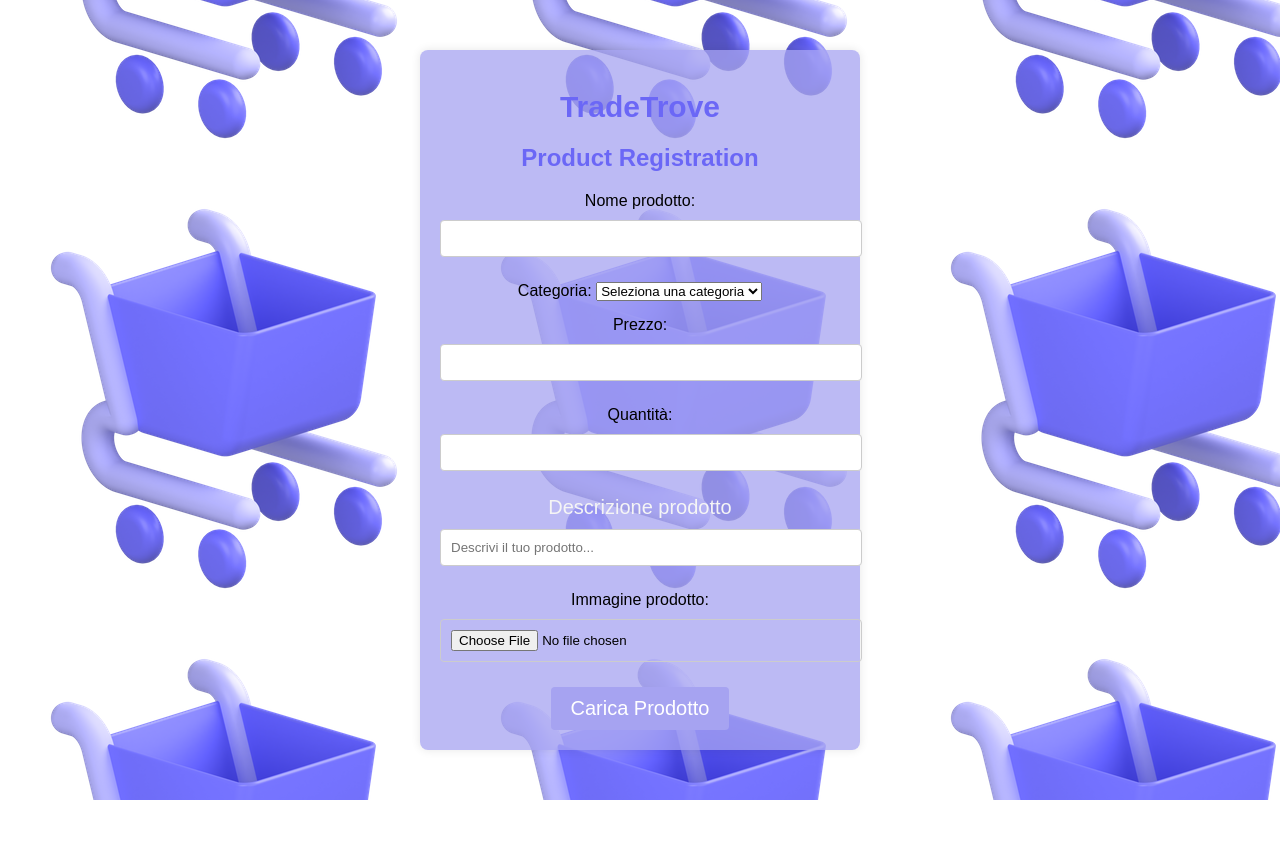
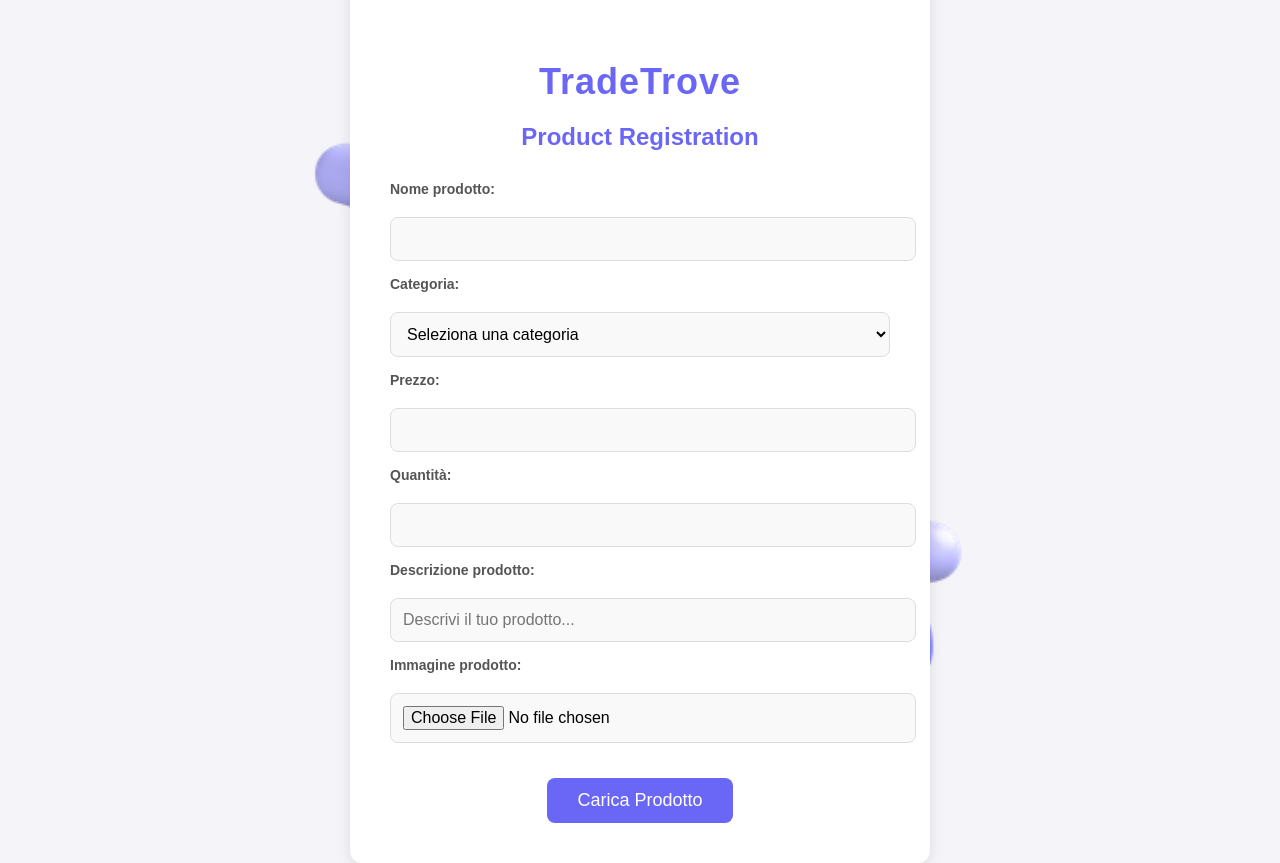
Before and after one commit to kristiNezhaj14/progettoBD, a Flask app: page /insert in a window 1280 px wide. Before the commit the page ends 800 px from the top, so only its background shows below. Run offline with Flask 3, Linux system fonts and the light colour scheme; data that the repository does not hold is empty.

Commit message:
miglioramenti grafici

```diff
--- a/app/templates/insertProduct.html
+++ b/app/templates/insertProduct.html
@@ -6,67 +6,104 @@
     <title>Product Registration - TradeTrove</title>
     <style>
         body {
-            font-family: Arial, sans-serif;
+            font-family: 'Arial', sans-serif;
+            background-color: #f4f4f9;
             background-image: url('cart-purple.png');
-            background-size: auto;
-            background-position: left;
-            background-repeat: repeat;
+            background-size: contain;
+            background-position: center;
+            background-repeat: no-repeat;
             display: flex;
             justify-content: center;
             align-items: center;
             height: 100vh;
             margin: 0;
+            padding: 20px;
         }
+
         .container {
-            background-color: rgba(166,163,241, 0.75);
-            padding: 20px;
-            border-radius: 8px;
-            box-shadow: 0 0 10px rgba(0, 0, 0, 0.1);
-            width: 400px;
+            background-color: white;
+            padding: 40px;
+            border-radius: 12px;
+            box-shadow: 0 4px 15px rgba(0, 0, 0, 0.1);
+            width: 100%;
+            max-width: 500px;
             text-align: center;
+            transition: all 0.3s ease-in-out;
         }
+
+        .container:hover {
+            transform: translateY(-10px);
+            box-shadow: 0 8px 20px rgba(0, 0, 0, 0.15);
+        }
+
         .container h1 {
             color: rgb(61, 21, 170);
-            font-size: 30px;
+            font-size: 36px;
+            margin-bottom: 10px;
+            letter-spacing: 1px;
+        }
+
+        .container h2 {
+            color: rgba(107, 103, 246);
+            font-size: 24px;
+            margin-bottom: 30px;
+        }
+
+        .container p {
+            font-size: 16px;
+            color: #333;
             margin-bottom: 20px;
         }
-        .container p {
-            font-size: 20px;
-            color: white;
-            text-align: center;
-        }
+
         .container input[type="text"],
         .container input[type="number"],
-        .container input[type="file"] {
+        .container input[type="file"],
+        .container select {
             width: 100%;
-            padding: 10px;
-            margin: 10px 0;
-            border: 1px solid #ccc;
-            border-radius: 4px;
+            padding: 12px;
+            margin: 15px 0;
+            border: 1px solid #ddd;
+            border-radius: 8px;
+            font-size: 16px;
+            background-color: #f9f9f9;
+            transition: border 0.3s ease-in-out;
         }
+
+        .container input:focus,
+        .container select:focus {
+            border-color: rgba(107, 103, 246);
+            outline: none;
+        }
+
         .container button {
-            background-color: rgba(166,163,241);
+            background-color: rgba(107, 103, 246);
             color: white;
-            padding: 10px 20px;
+            padding: 12px 30px;
             border: none;
-            border-radius: 4px;
+            border-radius: 8px;
             cursor: pointer;
-            font-size: 20px;
+            font-size: 18px;
+            margin-top: 20px;
+            transition: background-color 0.3s ease-in-out;
         }
+
         .container button:hover {
-            background-color: rgba(107,103,246);
+            background-color: rgba(87, 83, 246);
         }
-        .container .form-group {
-            margin-bottom: 15px;
+
+        .container a {
+            color: rgba(107, 103, 246);
+            font-weight: bold;
+            text-decoration: none;
+            display: inline-block;
+            margin-top: 20px;
         }
-        .container a {
-            color: purple;
-            font-weight: bold;
+
+        .container a:hover {
+            color: #333;
+            text-decoration: underline;
         }
-        .container a:hover {
-            color : pink;
-            text-decoration : none;
-        }
+
         #upload-image {
             margin-top: 20px;
         }
@@ -74,16 +111,25 @@
         #upload-image img {
             max-width: 100%;
             height: auto;
-            border-radius: 4px;
+            border-radius: 8px;
             border: 1px solid #ddd;
             padding: 5px;
+        }
+
+        label {
+            color: #555;
+            font-size: 14px;
+            font-weight: bold;
+            text-align: left;
+            display: block;
+            margin-bottom: 5px;
         }
     </style>
 </head>
 <body>
     <div class="container">
-        <h1><a href="{{ url_for('home') }}" style="color: rgba(107,103,246); text-decoration: none;">TradeTrove</a></h1>
-        <h2 style="color: rgba(107,103,246); text-decoration: none;">Product Registration</h2>
+        <h1><a href="{{ url_for('home') }}" style="color: rgba(107, 103, 246); text-decoration: none;">TradeTrove</a></h1>
+        <h2>Product Registration</h2>
         <form method="POST" action="{{ url_for('carica_prodotto') }}" enctype="multipart/form-data">
             <div class="form-group">
                 <label for="nome">Nome prodotto:</label>
@@ -107,7 +153,7 @@
                 <input type="number" id="quantity" name="quantity" required>
             </div>
             <div class="form-group">
-                <label for="description" style="font-size: 20px; color: whitesmoke;">Descrizione prodotto</label>
+                <label for="description">Descrizione prodotto:</label>
                 <input type="text" id="description" name="description" placeholder="Descrivi il tuo prodotto..." required>
             </div>
             <div class="form-group">
@@ -116,8 +162,6 @@
             </div>
             <button type="submit">Carica Prodotto</button>
         </form>
-
-
     </div>
 </body>
 </html>
--- a/app/templates/ordine.html
+++ b/app/templates/ordine.html
@@ -78,7 +78,7 @@
     <div class="grid-container">
         {% for item in order_items %}
         <div class="grid-item">
-            <a href="{{ url_for('product_detail', product_id=item.product.id) }}">
+            <a href="{{ url_for('vendorprofile', product_id=item.product.id) }}">
                 <img src="{{ url_for('static', filename=item.product.image_url) }}" alt="{{ item.product.name }}">
             </a>
             <div class="info">
```
Also changed, not shown: app/templates/vendorprofile.html (+26 -1 lines).
